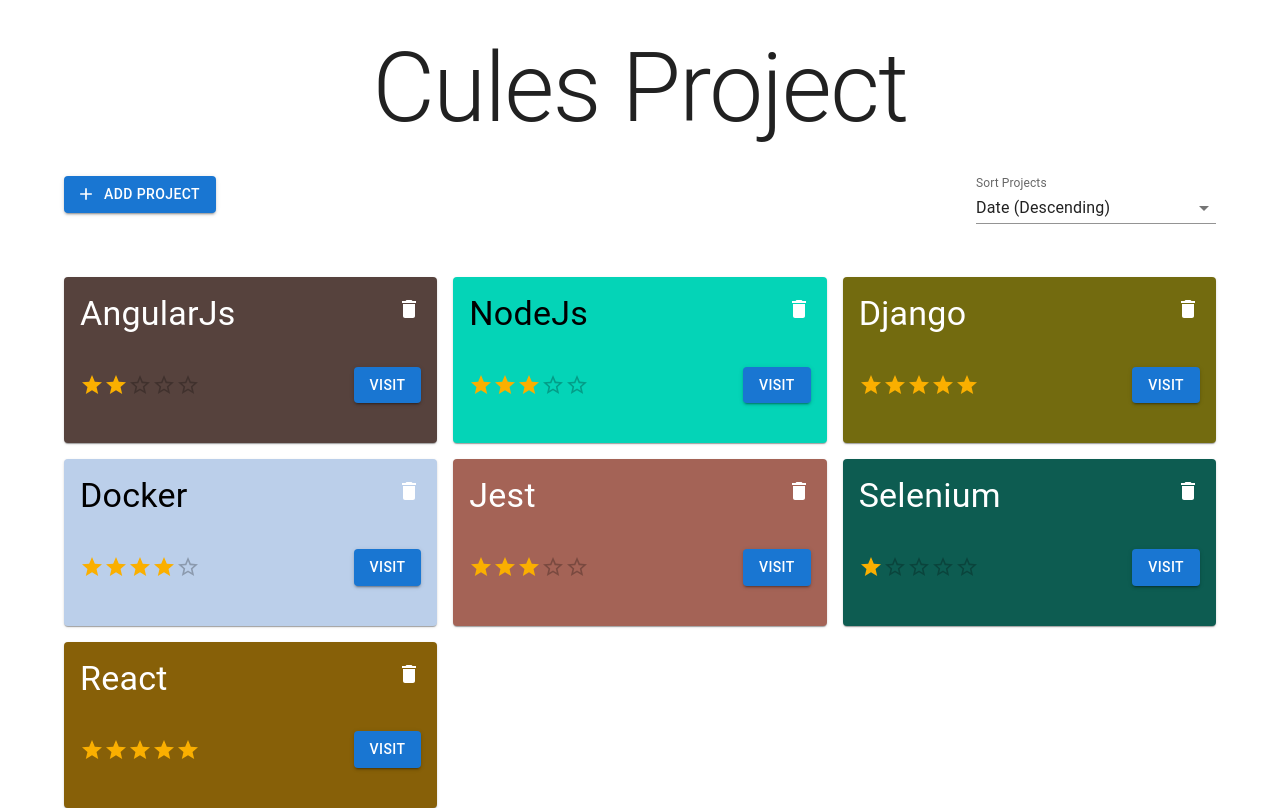
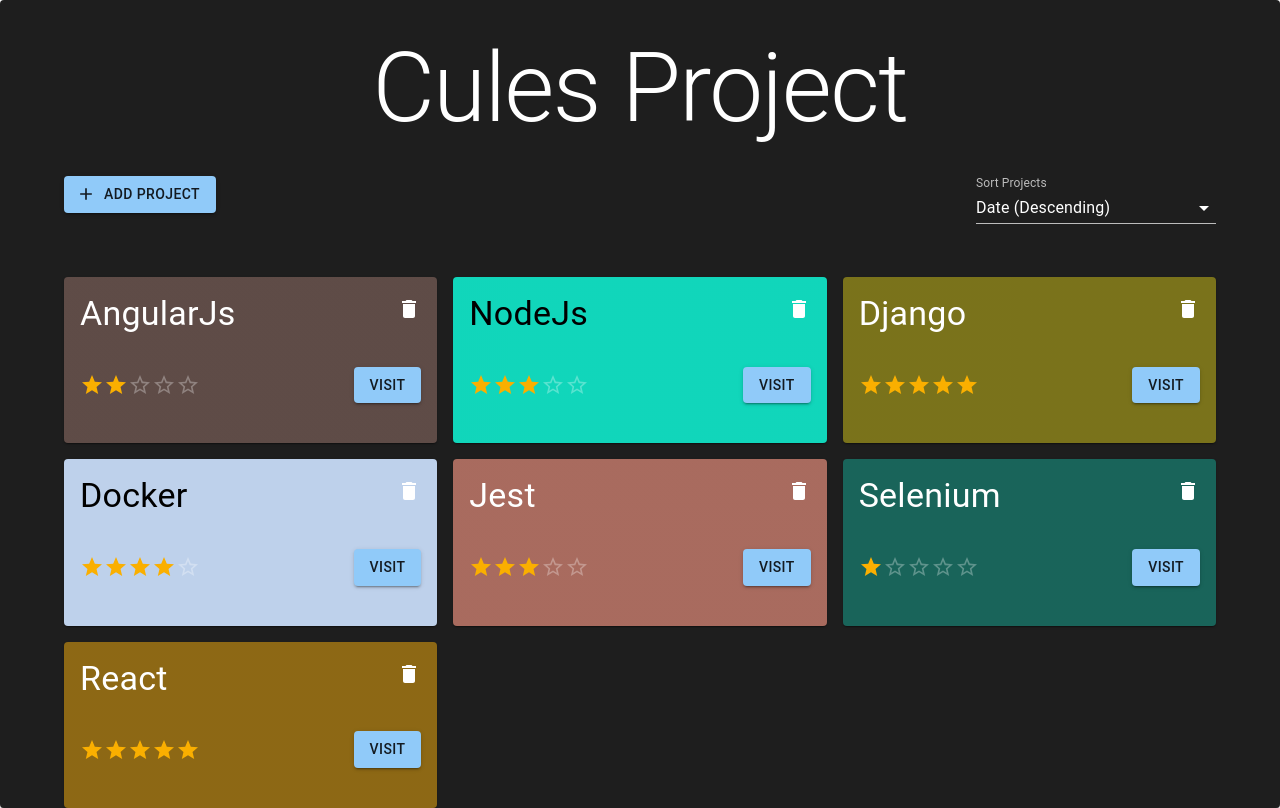
Before and after one commit to thatanjan/cules-project-assignment, a React (Create React App) app: page / in a window 1280 px wide. Built offline with nearby package versions, Linux system fonts and the light colour scheme.

Commit message:
Layout is added to the App file

```diff
--- a/src/App.tsx
+++ b/src/App.tsx
@@ -3,7 +3,10 @@
 
 import ProjectCardsShow from 'Components/Project/ProjectCardsShow'
 
+import Layout from 'Components/Layout'
+
 const Home = () => (
+	<Layout>
 		<Box sx={{ width: '90%', maxWidth: '80rem', m: '0 auto' }}>
 			<Typography variant='h1' align='center' sx={{ padding: '2rem 0' }}>
 				Cules Project
@@ -11,6 +14,7 @@
 
 			<ProjectCardsShow />
 		</Box>
+	</Layout>
 )
 
 export default Home
```
Lines whose indentation alone changed are shown as unchanged.
